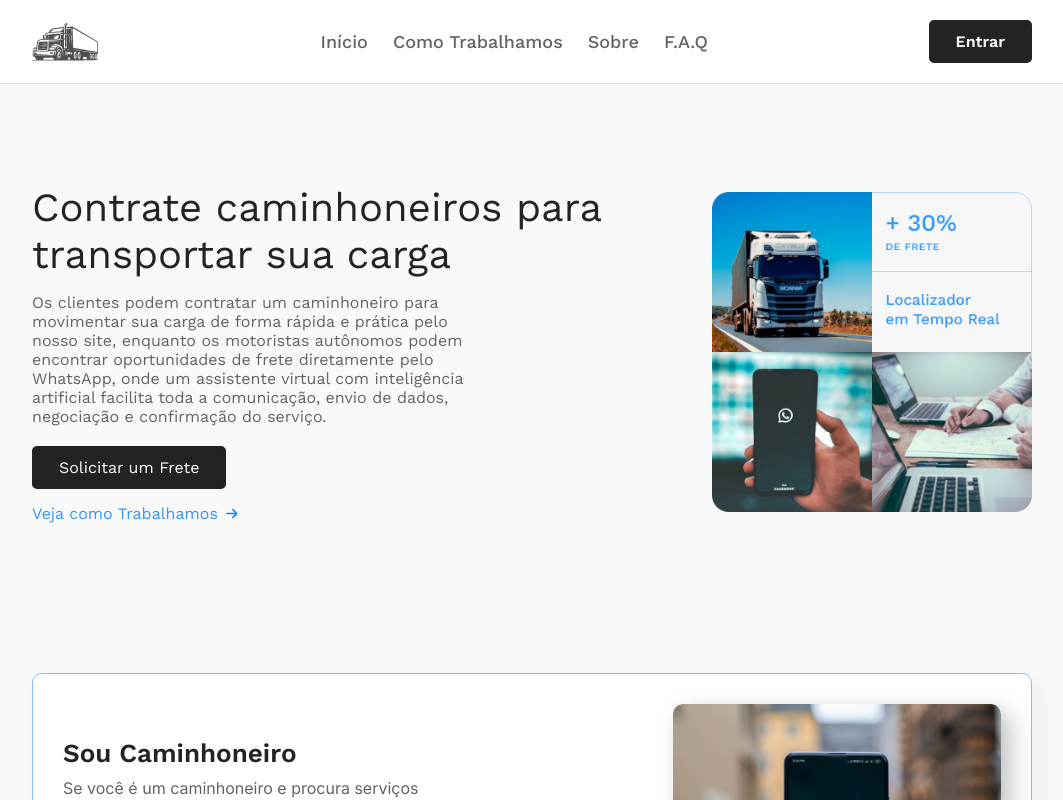
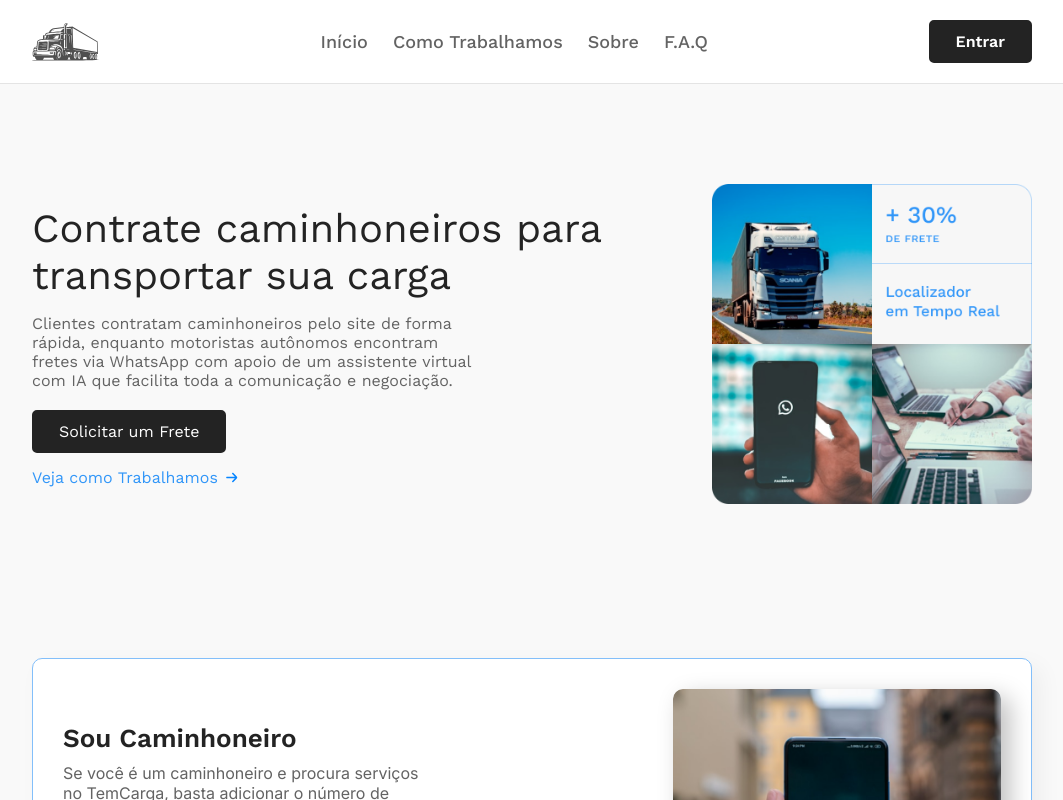
Before and after one commit to matheusfdosan/temcarga, a React (Vite) app in the folder frontend/: page / in a window 1280 px wide. Shown: the top 800 px of the page, without its empty margins (108-1171 px from the left). Built offline with nearby package versions, Linux system fonts and the light colour scheme.

Commit message:
matheusfdosan: header nav links

```diff
--- a/frontend/src/templates/Landing/index.jsx
+++ b/frontend/src/templates/Landing/index.jsx
@@ -62,14 +62,14 @@ function Landing() {
                 onMouseEnter={handleHoverBall}
                 onMouseLeave={handleHoverBallLeave}
               >
-                <a href="#como-trabalhamos">Como Trabalhamos</a>
+                <a href="#hows-it-works">Como Trabalhamos</a>
                 {hovered == "Como Trabalhamos" && <div className="ball"></div>}
               </li>
               <li
                 onMouseEnter={handleHoverBall}
                 onMouseLeave={handleHoverBallLeave}
               >
-                <a href="#sobre">Sobre</a>
+                <a href="#why-the-temcarga">Sobre</a>
                 {hovered == "Sobre" && <div className="ball"></div>}
               </li>
               <li
@@ -92,15 +92,13 @@ function Landing() {
             <div>
               <h2>Contrate caminhoneiros para transportar sua carga</h2>
               <p>
-                Os clientes podem contratar um caminhoneiro para movimentar sua
-                carga de forma rápida e prática pelo nosso site, enquanto os
-                motoristas autônomos podem encontrar oportunidades de frete
-                diretamente pelo WhatsApp, onde um assistente virtual com
-                inteligência artificial facilita toda a comunicação, envio de
-                dados, negociação e confirmação do serviço.
+                Clientes contratam caminhoneiros pelo site de forma rápida,
+                enquanto motoristas autônomos encontram fretes via WhatsApp com
+                apoio de um assistente virtual com IA que facilita toda a
+                comunicação e negociação.
               </p>
               <button>Solicitar um Frete</button>
-              <a href="/solicitar-frete">
+              <a href="#hows-it-works">
                 Veja como Trabalhamos{" "}
                 <img src={arrowRight} alt="seta para direita" />
               </a>
@@ -291,9 +289,15 @@ function Landing() {
             <img src={faqTitle} alt="faq titulo" />
 
             <div className="faqs-container">
-              <DisclasureWidget title={"Como é feito o pagamento?"} text={"a"} />
+              <DisclasureWidget
+                title={"Como é feito o pagamento?"}
+                text={"a"}
+              />
               <DisclasureWidget title={"Preciso emitir nota?"} text={"a"} />
-              <DisclasureWidget title={"Como o caminhoneiro é selecionado?"} text={"a"} />
+              <DisclasureWidget
+                title={"Como o caminhoneiro é selecionado?"}
+                text={"a"}
+              />
               <DisclasureWidget title={"Como funciona o suporte?"} text={"a"} />
             </div>
           </section>
```
